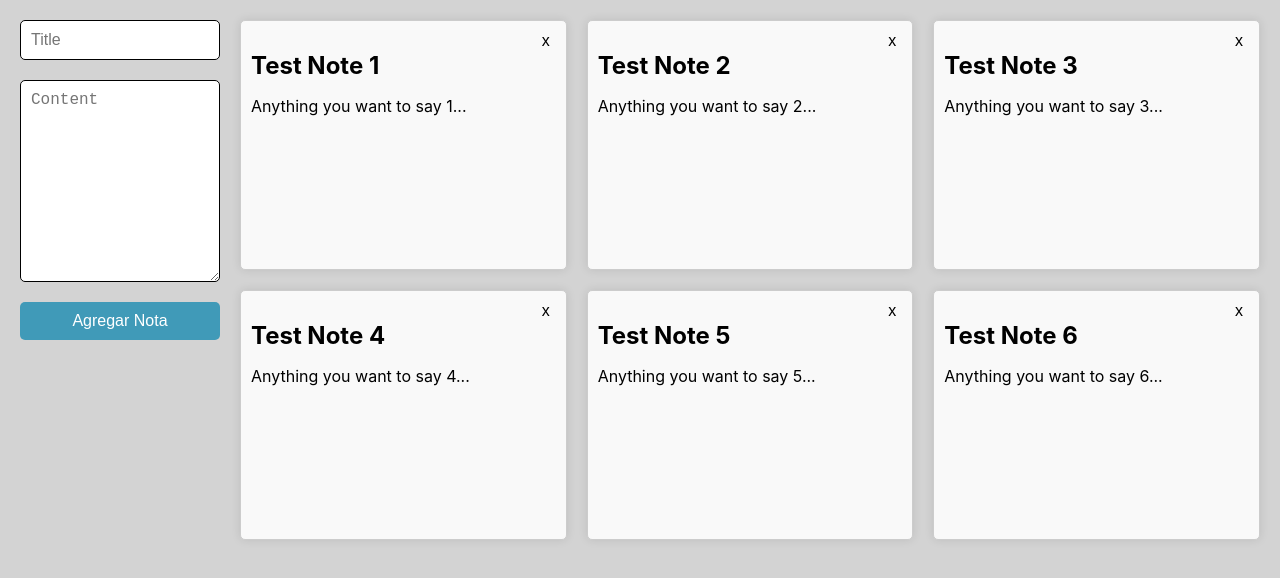
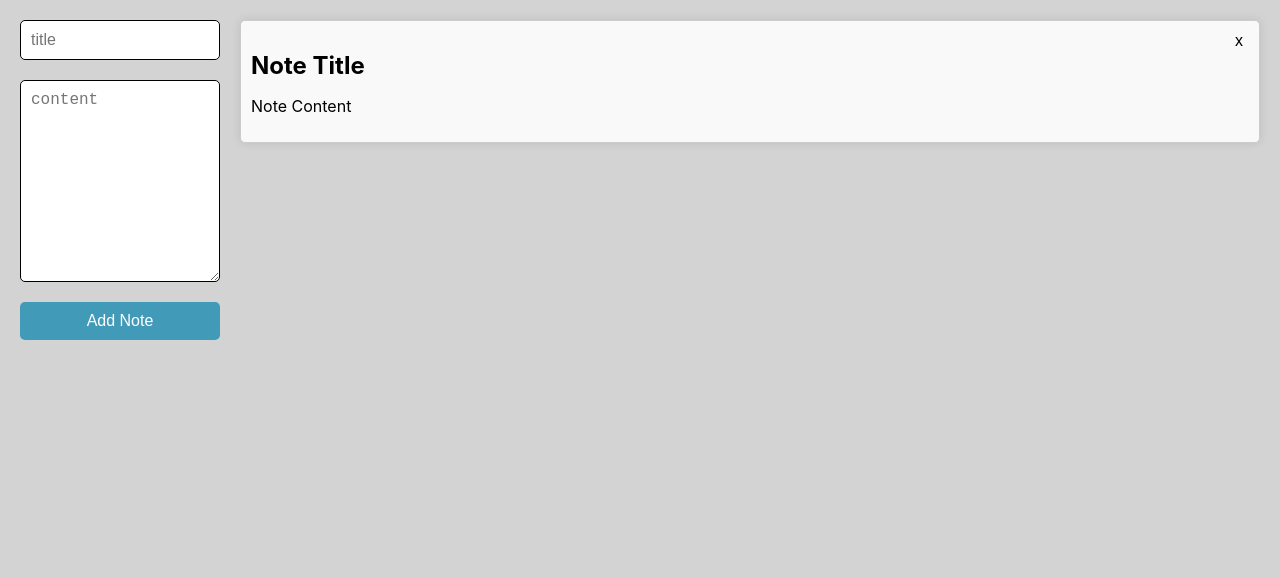
Before and after one commit to ManuelFBS/notes-app, a React (Create React App) app: page / in a window 1280 px wide. Shown: the top 578 px of the page. Built offline with nearby package versions, Linux system fonts and the light colour scheme.

Commit message:
Actualización de App.tsx

```diff
--- a/src/App.tsx
+++ b/src/App.tsx
@@ -1,58 +1,23 @@
 import './App.css';
-import { useState } from 'react';
+import React, { useState } from 'react';
 
 const App = () => {
-  const [notes, setNotes] = useState([
-    {
-      id: 1,
-      title: 'Test Note 1',
-      content: 'Anything you want to say 1...'
-    },
-    {
-      id: 2,
-      title: 'Test Note 2',
-      content: 'Anything you want to say 2...'
-    },
-    {
-      id: 3,
-      title: 'Test Note 3',
-      content: 'Anything you want to say 3...'
-    },
-    {
-      id: 4,
-      title: 'Test Note 4',
-      content: 'Anything you want to say 4...'
-    },
-    {
-      id: 5,
-      title: 'Test Note 5',
-      content: 'Anything you want to say 5...'
-    },
-    {
-      id: 6,
-      title: 'Test Note 6',
-      content: 'Anything you want to say 6...'
-    }
-  ]);
-
   return (
     <div className='app-container'>
       <form className='note-form'>
-        <input placeholder='Title' required />
-        <textarea placeholder='Content' rows={10} required />
+        <input placeholder='title' required></input>
+        <textarea placeholder='content' rows={10} required></textarea>
 
-        <button type='submit'>Agregar Nota</button>
+        <button type='submit'>Add Note</button>
       </form>
-      <div className='notes-grid'>
-        {notes.map((note) => (
-          <div className='note-item'>
-            <div className='notes-header'>
-              <button>x</button>
-            </div>
-            <h2>{note.title}</h2>
-            <p>{note.content}</p>
+      <div className='note-grid'>
+        <div className='note-item'>
+          <div className='notes-header'>
+            <button>x</button>
           </div>
-        ))}
+          <h2>Note Title</h2>
+          <p>Note Content</p>
+        </div>
       </div>
     </div>
   );
```
